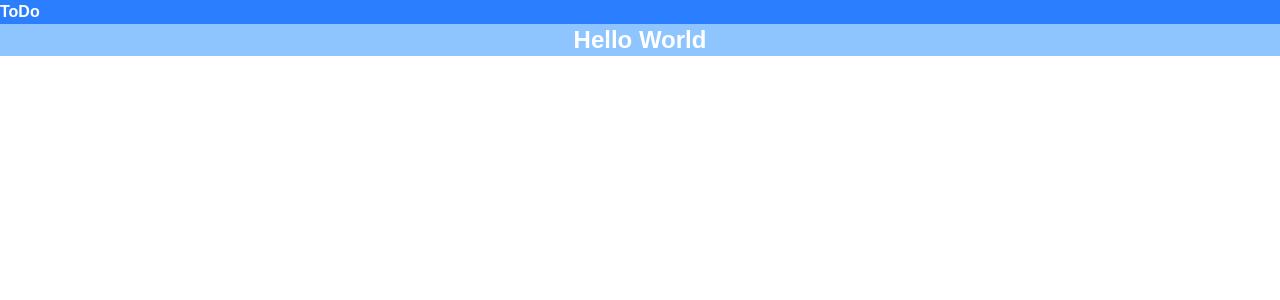
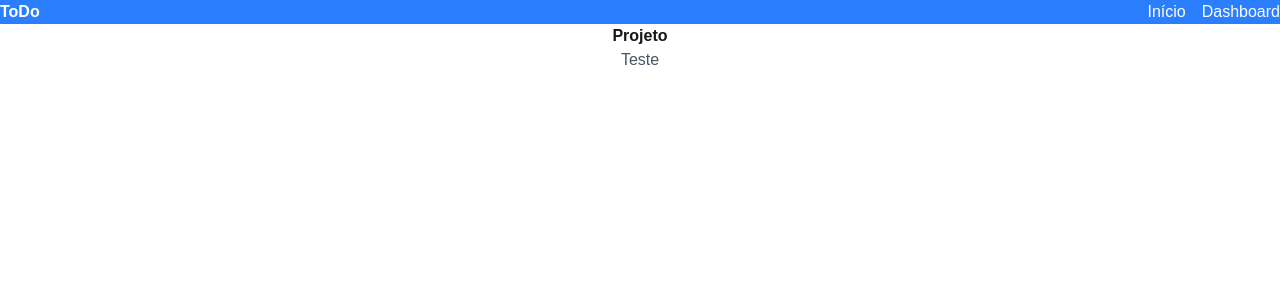
Before and after one commit to Bbaranoski/estudo, a Next.js app: page / in a window 1280 px wide. Shown: the top 300 px of the page. Built offline with nearby package versions, Linux system fonts and the light colour scheme.

Commit message:
criando um layout basico e uma outra pagina

```diff
--- a/src/app/dashboard/page.tsx
+++ b/src/app/dashboard/page.tsx
@@ -0,0 +1,8 @@
+export default function Dashborad() {
+    return (
+        <div>
+            <h1 className="text-3x1 font-bold">Dahsboard</h1>
+            <p>teste2</p>
+        </div>
+    )
+}
--- a/src/app/layout.tsx
+++ b/src/app/layout.tsx
@@ -28,7 +28,7 @@ export default function RootLayout({
     <html lang="en">
       <body className={`${geistSans.variable} ${geistMono.variable}`}>
         <Navbar />
-        <main className="container mx-auto p-4 min-h-80">{children}</main>
+        <main className="container mx-auto p-4">{children}</main>
 
       </body>
     </html>
--- a/src/app/page.tsx
+++ b/src/app/page.tsx
@@ -1,9 +1,8 @@
 export default function Home() {
   return (
-    <div className="flex h-full min-w-screen items-center justify-center bg-blue-300 text-white text-2xl font-bold">
-      <h1 >
-        Hello World
-      </h1>
-    </div>
+    <section className="text-center py-10">
+      <h1 className="text-4x1 font-bold">Projeto</h1>
+      <p className="text-gray-600 mt-4">Teste</p>
+    </section>
   );
 }
--- a/src/components/Navbar.tsx
+++ b/src/components/Navbar.tsx
@@ -1,7 +1,13 @@
+import Link from "next/link"
+
 export default function Navbar() {
     return (
-        <nav className="bg-blue-500 p-4 text-white">
+        <nav className="bg-blue-500 p-4 text-white flex justify-between">
             <h1 className="text-x1 font-bold">ToDo</h1>
+            <div className="space-x-4 flex gap-4">
+                <Link href="/">Início</Link>
+                <Link href="/dashboard">Dashboard</Link>
+            </div>
         </nav>
     )
 }
```
